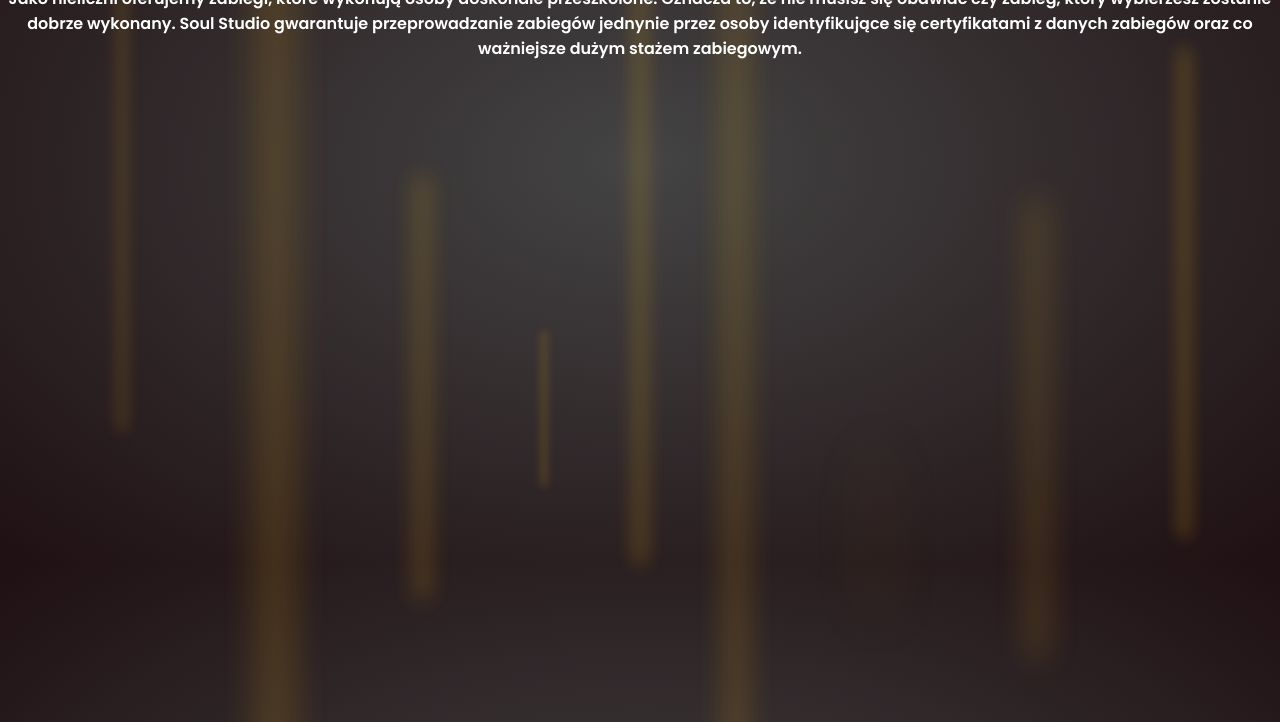
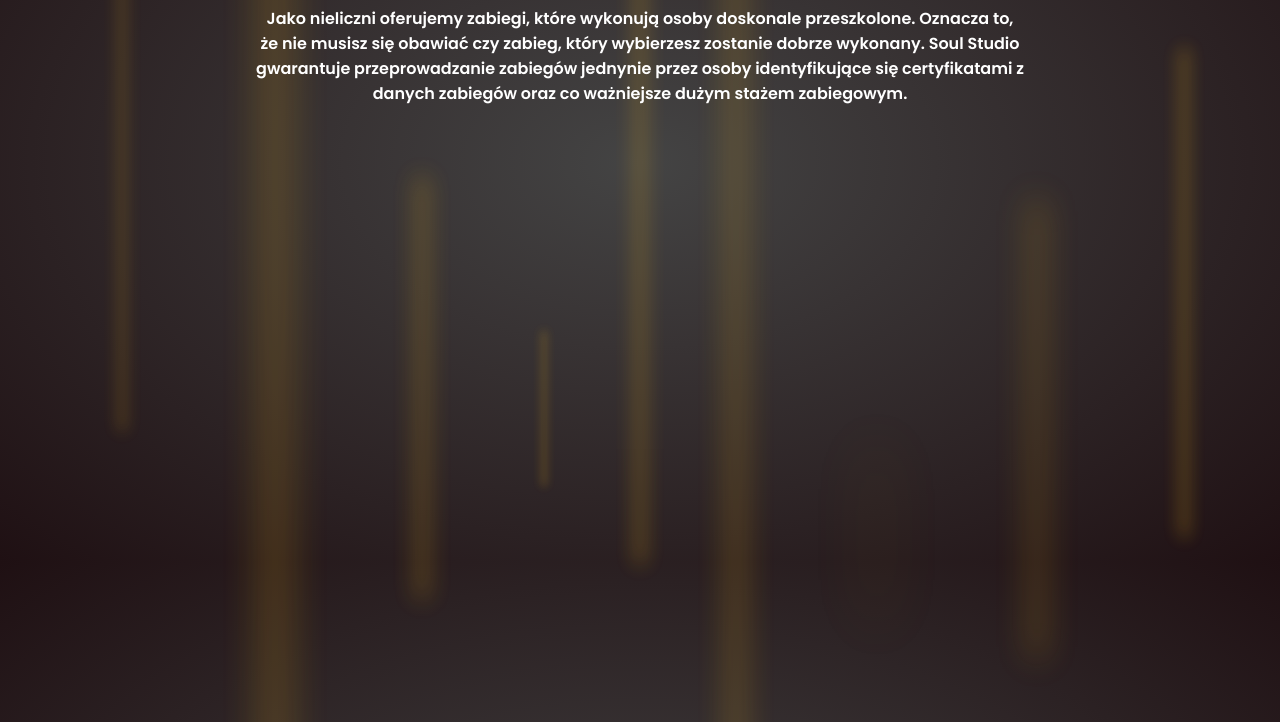
Before and after one commit to Giitbriel/teeest, a plain HTML site: page index.html in a window 1280 px wide. Shown: the part 238-960 px from the top of the page. Drawn offline with Linux system fonts and the light colour scheme.

Commit message:
Update index.html

```diff
--- a/index.html
+++ b/index.html
@@ -7,9 +7,9 @@
  <meta name="keywords" content="usta, brwi, mezoterapia, kosmetologia, lublin, lekarz, kosmetyczka" />
   <meta http-equiv="X-UA-Compatible" content="IE=edge,chrome=1" />
     <title>Soul Studio</title>
-    <link rel="stylesheet" href="mobile.css" />
+    <link rel="stylesheet" href="style.css" />
 	<link rel="stylesheet" href="css/fontello.css" type="text/css" />
-	<link rel="stylesheet" type="text/css" media="only screen and (hover: none) and (pointer: coarse)" href="" />
+	<link rel="stylesheet" type="text/css" media="only screen and (hover: none) and (pointer: coarse)" href="mobile.css" />
   </head>
   <body>
     <div class='light x1'></div>
```
